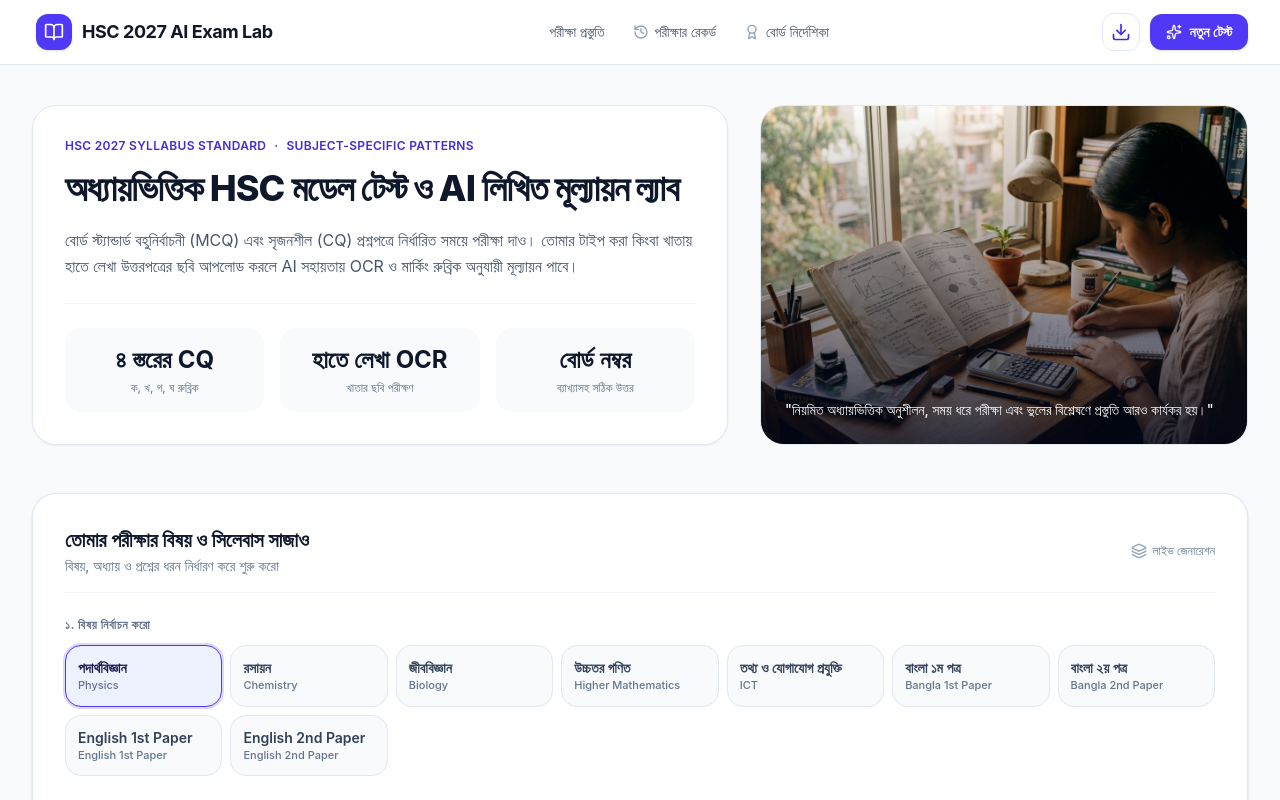
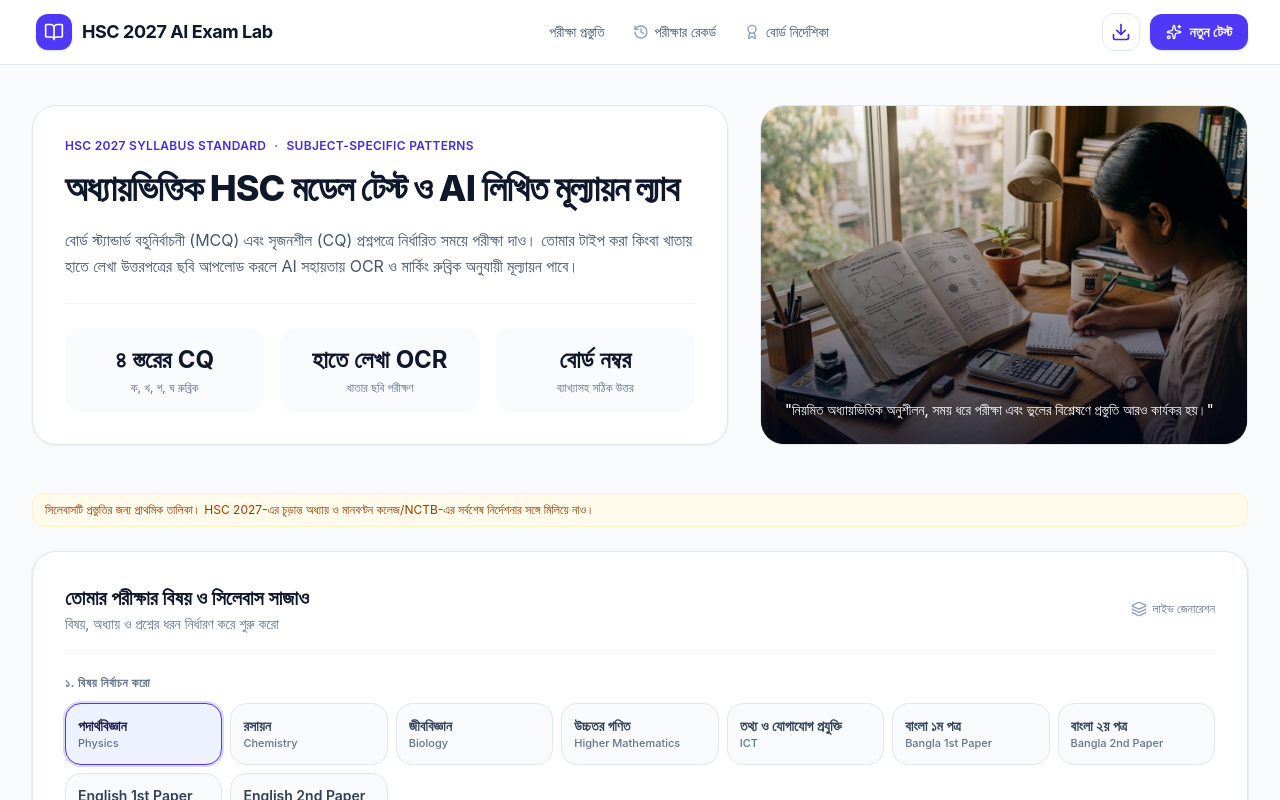
Before and after one commit to MRB13182/ExamLab-27, a React (Vite) app: page / in a window 1280 px wide. Shown: the top 800 px of the page. Built offline with nearby package versions, Linux system fonts and the light colour scheme.

Commit message:
Move syllabus verification note below hero section

```diff
--- a/src/components/ExamSetup.tsx
+++ b/src/components/ExamSetup.tsx
@@ -154,11 +154,11 @@ export const ExamSetup: React.FC<ExamSetupProps> = ({
               "নিয়মিত অধ্যায়ভিত্তিক অনুশীলন, সময় ধরে পরীক্ষা এবং ভুলের বিশ্লেষণে প্রস্তুতি আরও কার্যকর হয়।"
             </p>
           </div>
-          <p className="mt-3 text-xs text-amber-800 bg-amber-50 border border-amber-100 rounded-xl px-3 py-2">
-            সিলেবাসটি প্রস্তুতির জন্য প্রাথমিক তালিকা। HSC 2027-এর চূড়ান্ত অধ্যায় ও মানবণ্টন কলেজ/NCTB-এর সর্বশেষ নির্দেশনার সঙ্গে মিলিয়ে নাও।
-          </p>
         </div>
       </div>
+      <p className="mb-6 text-xs text-amber-800 bg-amber-50 border border-amber-100 rounded-xl px-3 py-2">
+        সিলেবাসটি প্রস্তুতির জন্য প্রাথমিক তালিকা। HSC 2027-এর চূড়ান্ত অধ্যায় ও মানবণ্টন কলেজ/NCTB-এর সর্বশেষ নির্দেশনার সঙ্গে মিলিয়ে নাও।
+      </p>
 
       {/* Main Configuration Card */}
       <div className="bg-white rounded-3xl border border-slate-200 shadow-sm p-6 sm:p-8">
```
